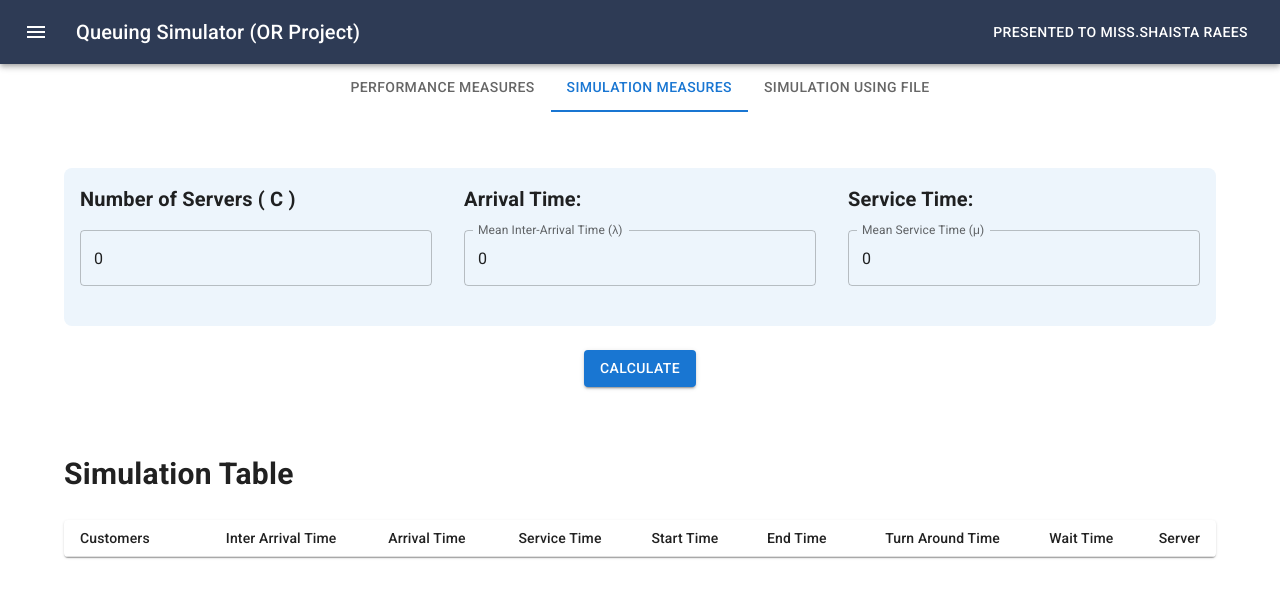
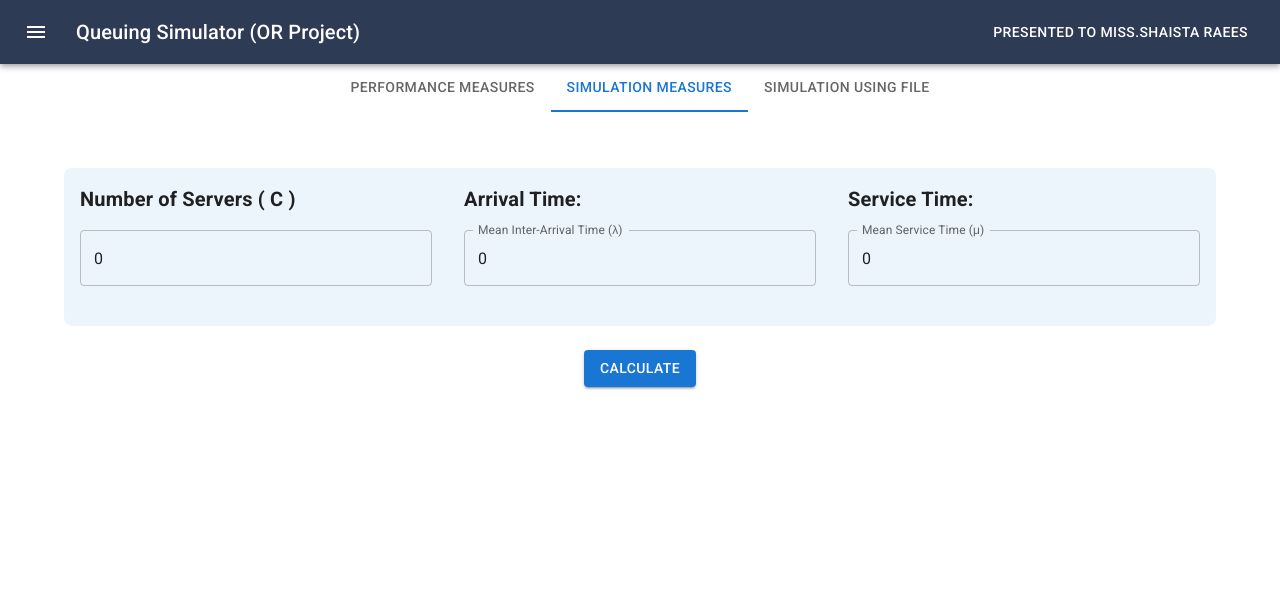
Before and after one commit to MalikOwais123/OR_simulation_project, a React (Create React App) app: page / in a window 1280 px wide. Both pictures are taken after a click on the tab "SIMULATION MEASURES". Shown: the top 598 px of the page. Built offline with nearby package versions, Linux system fonts and the light colour scheme.

Commit message:
short condition changes

```diff
--- a/src/Components/SimulationMeasures.js
+++ b/src/Components/SimulationMeasures.js
@@ -71,7 +71,12 @@ const SimulationMeasures = () => {
             />
           </Grid>
           <Grid item xs={12}>
-            <SimulationTable isLoading={isLoading} data={simulationMeasures} />
+            {simulationMeasures.length > 1 && (
+              <SimulationTable
+                isLoading={isLoading}
+                data={simulationMeasures}
+              />
+            )}
           </Grid>
           <Grid item xs={12}>
             {performanceMeasures && (
```
